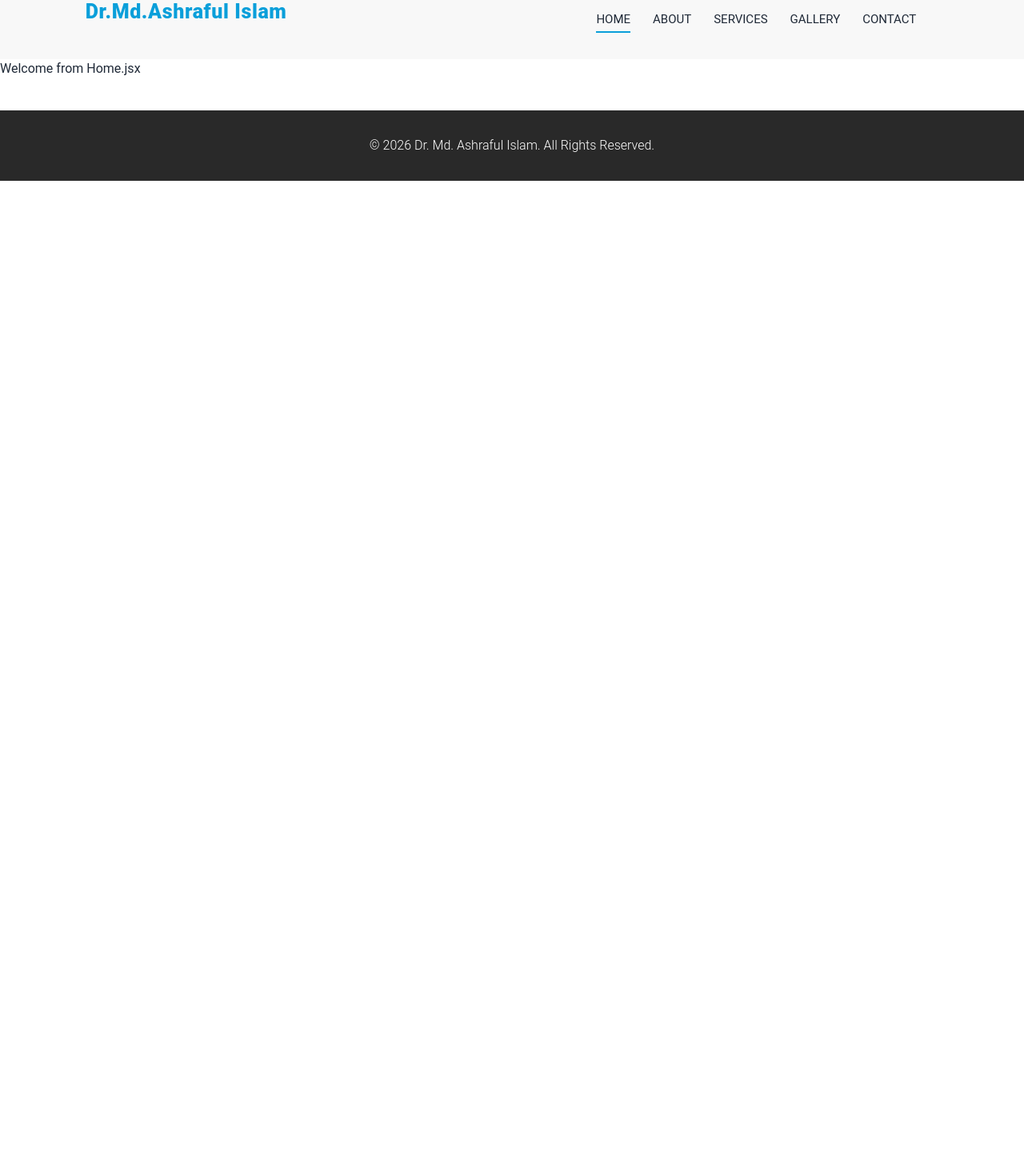
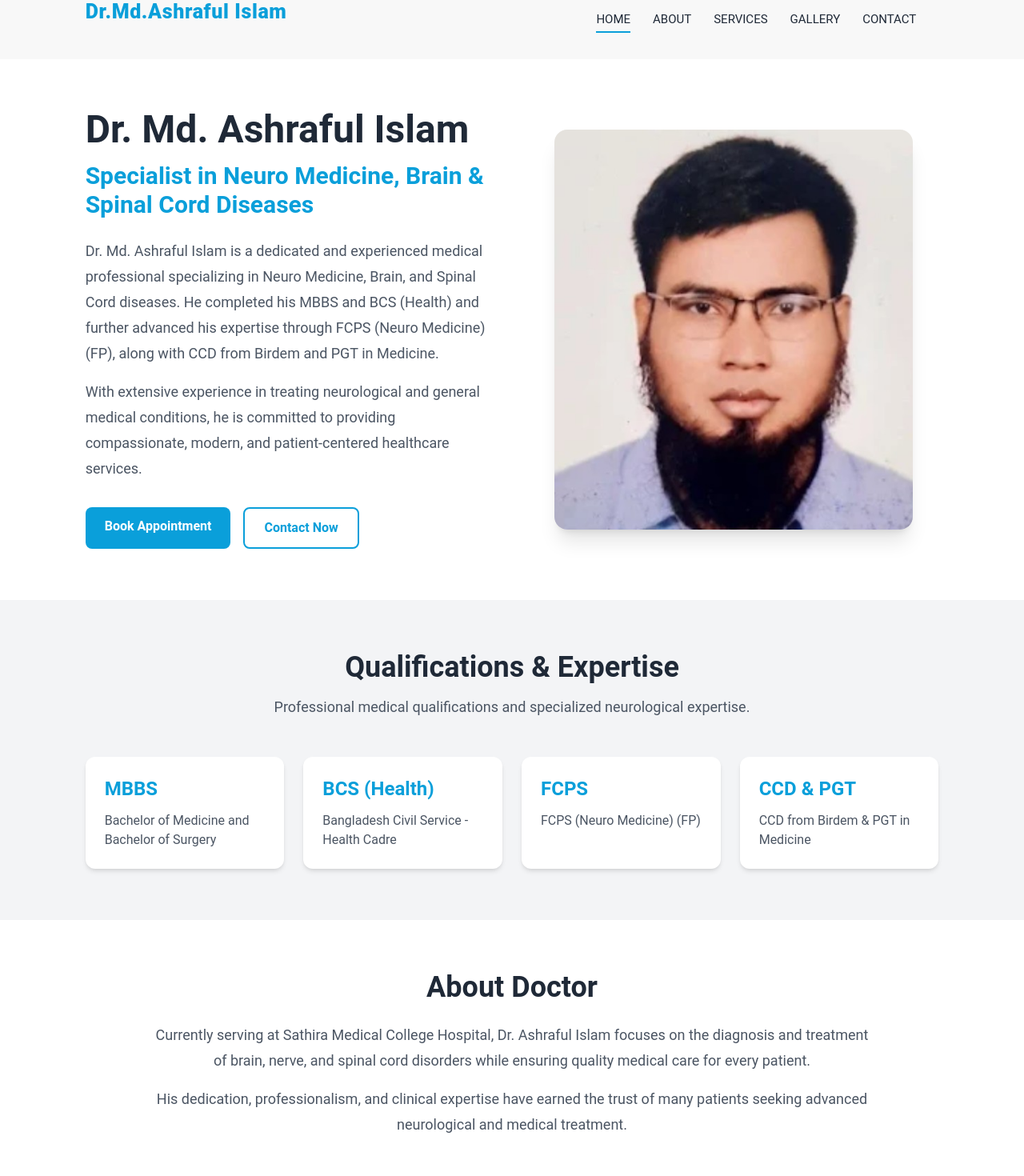
Before and after one commit to indrojitmondal/dr-md-ashraful, a React (Vite) app: page / in a window 1280 px wide. Shown: the part 20-1490 px from the top of the page at 80% size. Before the commit the page ends 800 px from the top, so only its background shows below. Built offline with nearby package versions, Linux system fonts and the light colour scheme.

Commit message:
Added Home.jsx

```diff
--- a/src/pages/Home/Home.jsx
+++ b/src/pages/Home/Home.jsx
@@ -1,9 +1,141 @@
 import React from 'react';
+import doctorImage from '../../images/favIcon.jpg'; // Add doctor's image here
+import { Link } from 'react-router-dom';
 
 const Home = () => {
     return (
-        <div>
-            <p>Welcome from Home.jsx</p>
+        <div className="w-full bg-white">
+
+            {/* Hero Section */}
+            <section className="w-11/12 md:w-10/12 mx-auto py-16">
+                <div className="grid grid-cols-1 lg:grid-cols-2 gap-10 items-center">
+
+                    {/* Left Content */}
+                    <div>
+                        <h1 className="text-4xl md:text-5xl font-bold leading-tight text-gray-800">
+                            Dr. Md. Ashraful Islam
+                        </h1>
+
+                        <h2 className="text-2xl md:text-3xl font-semibold text-primary mt-4">
+                            Specialist in Neuro Medicine, Brain & Spinal Cord Diseases
+                        </h2>
+
+                        <p className="text-gray-600 mt-6 leading-8 text-lg">
+                            Dr. Md. Ashraful Islam is a dedicated and experienced medical professional
+                            specializing in Neuro Medicine, Brain, and Spinal Cord diseases.
+                            He completed his MBBS and BCS (Health) and further advanced his expertise
+                            through FCPS (Neuro Medicine) (FP), along with CCD from Birdem and
+                            PGT in Medicine.
+                        </p>
+
+                        <p className="text-gray-600 mt-4 leading-8 text-lg">
+                            With extensive experience in treating neurological and general medical conditions,
+                            he is committed to providing compassionate, modern, and patient-centered healthcare services.
+                        </p>
+
+                        <div className="mt-8 flex flex-wrap gap-4">
+                            <Link className="bg-primary text-white px-6 py-3 rounded-lg font-semibold hover:bg-blue-700 duration-300">
+                                Book Appointment
+                            </Link>
+
+                            <Link className="border-2 border-primary text-primary px-6 py-3 rounded-lg font-semibold hover:bg-primary hover:text-white duration-300">
+                                Contact Now
+                            </Link>
+                        </div>
+                    </div>
+
+                    {/* Right Image */}
+                    <div className="flex justify-center">
+                        <img
+                            src={doctorImage}
+                            alt="Dr. Md. Ashraful Islam"
+                            className="w-full max-w-md h-[500px] object-cover rounded-2xl shadow-xl"
+                        />
+                    </div>
+                </div>
+            </section>
+
+            {/* Qualification Section */}
+            <section className="bg-gray-100 py-16">
+                <div className="w-11/12 md:w-10/12 mx-auto">
+
+                    <div className="text-center mb-12">
+                        <h2 className="text-4xl font-bold text-gray-800">
+                            Qualifications & Expertise
+                        </h2>
+
+                        <p className="text-gray-600 mt-4 text-lg">
+                            Professional medical qualifications and specialized neurological expertise.
+                        </p>
+                    </div>
+
+                    <div className="grid grid-cols-1 md:grid-cols-2 lg:grid-cols-4 gap-6">
+
+                        <div className="bg-white p-6 rounded-xl shadow-md hover:shadow-xl duration-300">
+                            <h3 className="text-2xl font-bold text-primary mb-3">
+                                MBBS
+                            </h3>
+
+                            <p className="text-gray-600">
+                                Bachelor of Medicine and Bachelor of Surgery
+                            </p>
+                        </div>
+
+                        <div className="bg-white p-6 rounded-xl shadow-md hover:shadow-xl duration-300">
+                            <h3 className="text-2xl font-bold text-primary mb-3">
+                                BCS (Health)
+                            </h3>
+
+                            <p className="text-gray-600">
+                                Bangladesh Civil Service - Health Cadre
+                            </p>
+                        </div>
+
+                        <div className="bg-white p-6 rounded-xl shadow-md hover:shadow-xl duration-300">
+                            <h3 className="text-2xl font-bold text-primary mb-3">
+                                FCPS
+                            </h3>
+
+                            <p className="text-gray-600">
+                                FCPS (Neuro Medicine) (FP)
+                            </p>
+                        </div>
+
+                        <div className="bg-white p-6 rounded-xl shadow-md hover:shadow-xl duration-300">
+                            <h3 className="text-2xl font-bold text-primary mb-3">
+                                CCD & PGT
+                            </h3>
+
+                            <p className="text-gray-600">
+                                CCD from Birdem & PGT in Medicine
+                            </p>
+                        </div>
+                    </div>
+                </div>
+            </section>
+
+            {/* About Section */}
+            <section className="py-16">
+                <div className="w-11/12 md:w-10/12 mx-auto text-center">
+
+                    <h2 className="text-4xl font-bold text-gray-800">
+                        About Doctor
+                    </h2>
+
+                    <p className="text-gray-600 mt-6 leading-8 text-lg max-w-4xl mx-auto">
+                        Currently serving at Sathira Medical College Hospital,
+                        Dr. Ashraful Islam focuses on the diagnosis and treatment of brain,
+                        nerve, and spinal cord disorders while ensuring quality medical care
+                        for every patient.
+                    </p>
+
+                    <p className="text-gray-600 mt-4 leading-8 text-lg max-w-4xl mx-auto">
+                        His dedication, professionalism, and clinical expertise have earned
+                        the trust of many patients seeking advanced neurological and medical treatment.
+                    </p>
+                </div>
+            </section>
+
         </div>
     );
 };
```
Also changed, not shown: src/images/favIcon.jpg (added).
